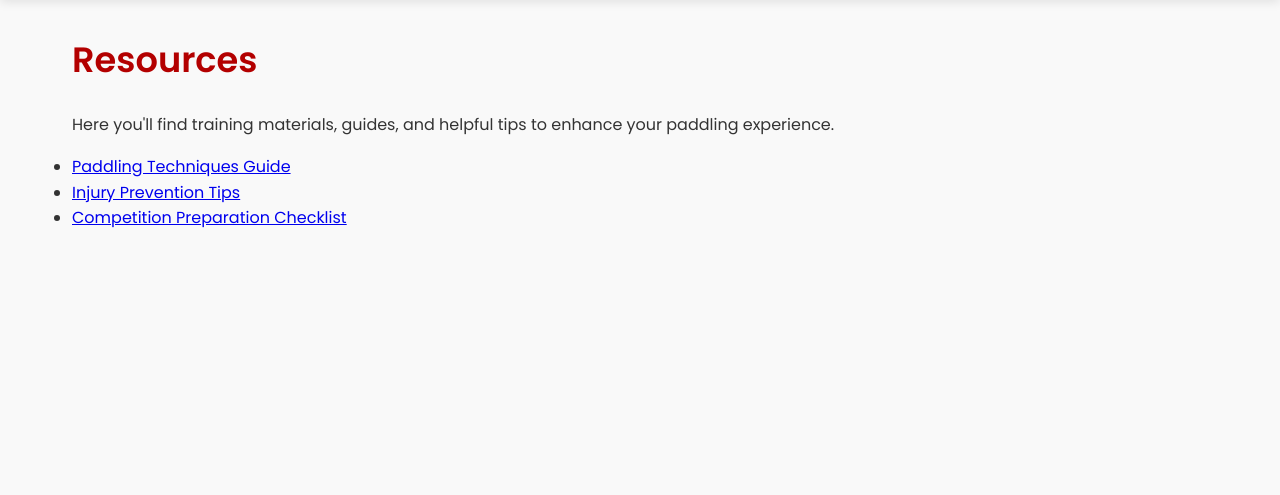
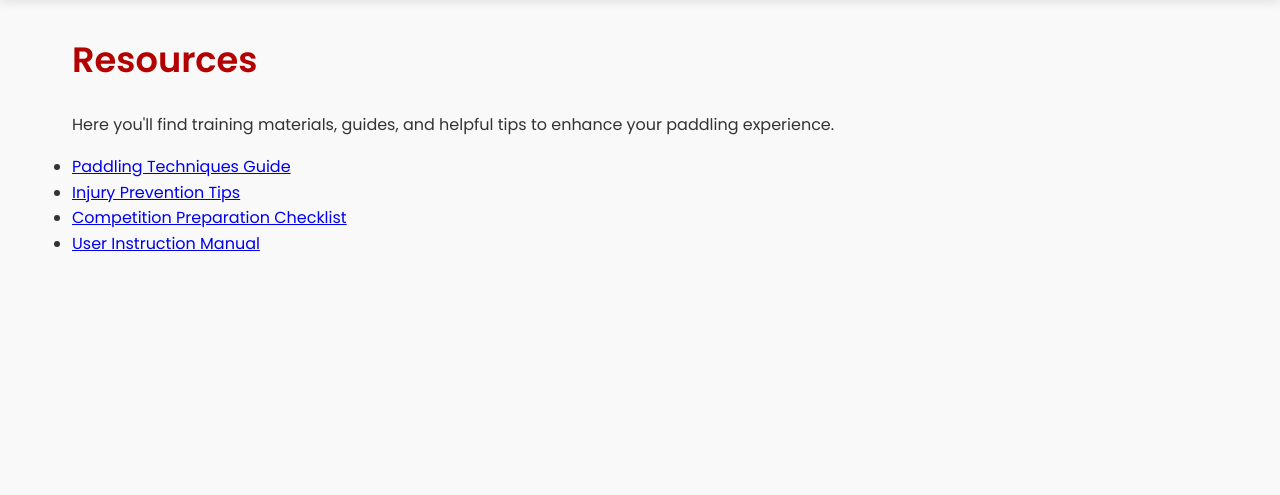
Before and after one commit to JamesParkGH/Virtual_Dragon_Boat_Coach, a Flask app: page /resources in a window 1280 px wide. Shown: the part 92-587 px from the top of the page. Run offline with Flask 3, Linux system fonts and the light colour scheme.

Commit message:
User Manual link

```diff
--- a/src/templates/resources.html
+++ b/src/templates/resources.html
@@ -8,6 +8,7 @@
         <li><a href="#">Paddling Techniques Guide</a></li>
         <li><a href="#">Injury Prevention Tips</a></li>
         <li><a href="#">Competition Preparation Checklist</a></li>
+        <li><a href="https://docs.google.com/document/d/1Ernunen3WwinCYkcgU_v2cjzCqf7aQUq/edit" target="_blank">User Instruction Manual</a></li>
     </ul>
 </section>
 {% endblock %}
```
